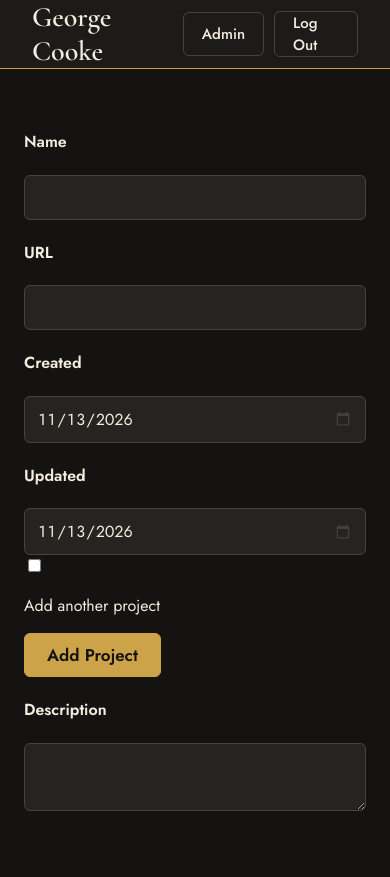
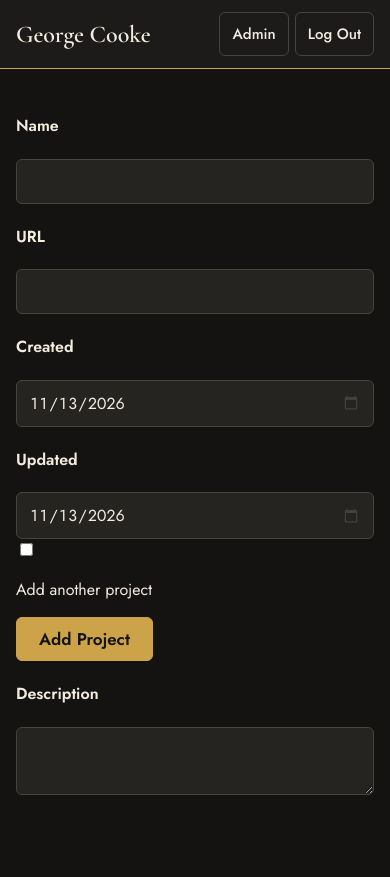
Before and after one commit to GeorgeCooke8809/project-dashboard, a Flask app: page /add-project in a window 390 px wide. After the commit the page ends 795 px from the top, so only its background shows below. Run offline with Flask 3, Linux system fonts and the light colour scheme; the visitor is signed in with stand-in values (Sample User, id 1); parts of the project's set-up code (start-up, migrations or seed data) failed here and were passed over.

Commit message:
Added phone layout

```diff
--- a/frontend/static/css/style.css
+++ b/frontend/static/css/style.css
@@ -499,3 +499,39 @@ input[type="date"]::-webkit-calendar-picker-indicator {
 
 
 /* * Markdown editor */
+
+/* ! Phone layout */
+
+@media (max-width: 700px) {
+    .container {
+        padding: 24px 16px 40px 16px;
+    }
+
+    h1 {
+        font-size: 44px;
+    }
+
+    #navigation-bar {
+        padding: 0px 16px;
+    }
+
+    #site-name {
+        font-size: 24px;
+    }
+
+    #navigation-bar ul {
+        gap: 6px;
+    }
+
+    #navigation-bar .basic-button {
+        padding: 0px 12px;
+    }
+
+    #flash-container {
+        right: 16px;
+    }
+
+    #projects-group {
+        grid-template-columns: 1fr;
+    }
+}
```
